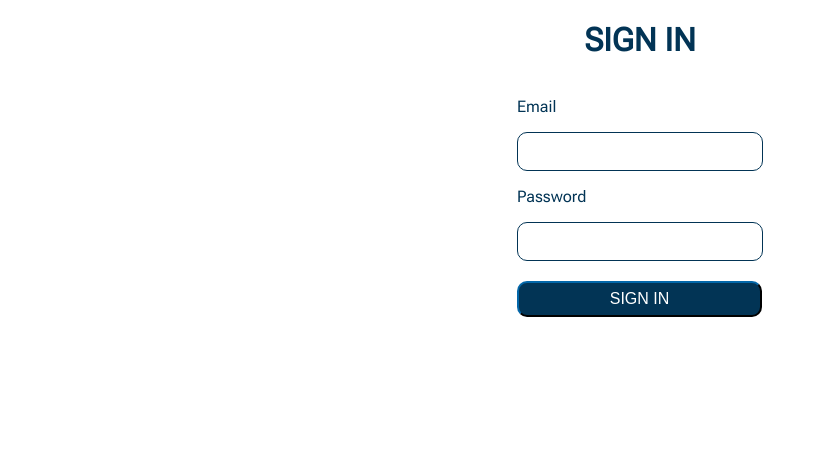
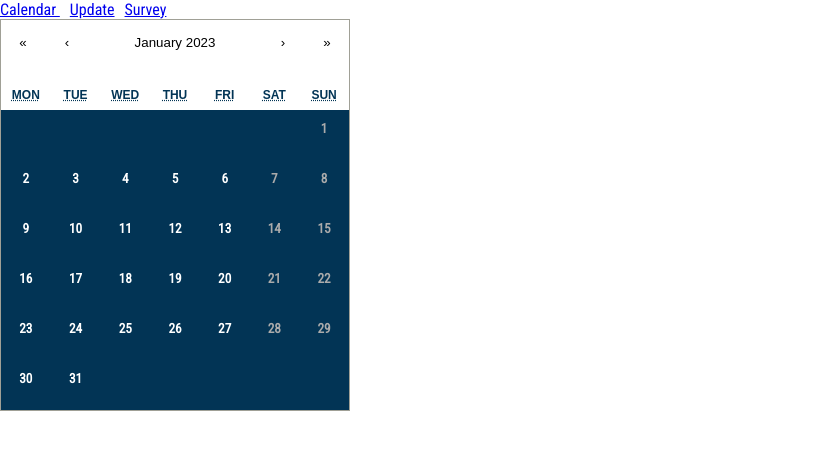
Before and after one commit to chrismok17/ISSP-BCIT-BSN, a React (Create React App) app in the folder client/: page / in a window 1280 px wide. Shown: the top 450 px of the page, without its empty margins (0-826 px from the left). Built offline with nearby package versions, Linux system fonts and the light colour scheme.

Commit message:
update calendar for open lab changes

```diff
--- a/client/src/App.css
+++ b/client/src/App.css
@@ -45,8 +45,12 @@
 }
 .react-calendar__month-view__days {
   min-height: 300px;
-/*background-color: #023455;  sets blue for every day */
+  background-color: #023455;
 }
+
+/* .react-calendar__month-view__days__day:hover abbr {
+  color: #023455;
+} */
 
 .react-calendar__tile {
   display: flex;
@@ -55,3 +59,11 @@
   align-items: center;
   color: white;
 }
+
+/* .react-calendar__navigation button.react-calendar__navigation__label {
+  pointer-events: none;
+} */
+
+nav a {
+  margin-right: 10px;
+}
--- a/client/src/App.js
+++ b/client/src/App.js
@@ -6,7 +6,7 @@ import './App.css';
 import { Routes, Route, Link } from "react-router-dom";
 import CalendarPage from './containers/Calendar';
 import DataForm from './containers/DataForm';
-
+import SurveyPage from './containers/SurveyPage';
 
 
 // function setToken(userToken) {
@@ -25,18 +25,20 @@ function App() {
   const [value, onChange] = useState(new Date())
   const [ popUpOpen, setPopUpOpen] = useState(false)
   // const [token, setToken] = useState();
-  if (!token) {
-    return <Login setToken={setToken} />
-  }
+  // if (!token) {
+  //   return <Login setToken={setToken} />
+  // }
 
   return (
     <>
       <nav>
         <Link to="/">Calendar </Link>
         <Link to="/update">Update</Link>
+        <Link to="/survey">Survey</Link>
       </nav>
       <Routes>
         <Route index element={< CalendarPage />} />
+        <Route path="/survey" element={<SurveyPage />} />
         <Route path="/update" element={<DataForm />} />
       </Routes>
     </>
--- a/client/src/components/FormRow.js
+++ b/client/src/components/FormRow.js
@@ -6,6 +6,8 @@ export default function FormRow ({ formNumber, forms, setForms }) {
     newForms[formNumber] = {...newForms[formNumber], [field]: value }
     setForms(newForms)
   }
+
+  console.log('formstate is ', forms)
 
   return (
     <form className="data-form">
--- a/client/src/components/PopUp.js
+++ b/client/src/components/PopUp.js
@@ -1,9 +1,19 @@
-import React, { useContext }from "react";
+import React, { useContext, useState } from "react";
 import "./popup.css"
 import { GlobalContext } from "../context";
+import FormRow from './FormRow'
 
 export default function PopUp () {
   const context = useContext(GlobalContext)
+
+  const [editFormVisible, setEditFormVisible] = useState(false)
+  const [formState, setFormState] = useState(context.state.selectedDay)
+
+  function handleFinishEditing () {
+    console.log('no more editing')
+    setEditFormVisible(false)
+  }
+
   if (context.state.popupOpen) {
     return (
       <div className="popup">
@@ -16,6 +26,19 @@ export default function PopUp () {
             <div>Room Number: {data['room-number']}</div>
           </div>
         ))}
+        {context.state.isAdmin && !editFormVisible && (
+          <button onClick={() => setEditFormVisible(true)}>edit</button>
+        )}
+        {editFormVisible && (
+          <>
+            <FormRow
+              setForms={setFormState}
+              forms={formState.length > 0 ? formState : context.state.selectedDay}
+              formNumber={0}
+            />
+            <button onClick={handleFinishEditing}>finish editing</button>
+          </>
+        )}
       </div>
     )
   }
--- a/client/src/containers/Calendar.js
+++ b/client/src/containers/Calendar.js
@@ -8,40 +8,54 @@ import { dummyData } from '../dummydata';
 
 export default function CalendarPage() {
   const Context = useContext(GlobalContext);
-  const [value, onChange] = useState(new Date())
+  const [month, setMonth] = useState(new Date())
   const [ filteredSheetData, setFilteredSheetData ] = useState([])
   const matchedDates = useRef({})
 
   useEffect(() => {
+    // calendar month button is buggy. this prevents it from being used
+    const calendarMonthLabel = document.querySelector('.react-calendar__navigation button.react-calendar__navigation__label')
+    calendarMonthLabel.setAttribute('tabindex', -1)
+    calendarMonthLabel.style.pointerEvents = 'none'
+  }, [])
+
+  useEffect(() => {
     if (dummyData.length > 0) {
       setFilteredSheetData(dummyData.filter((openLab) => {
-        return new Date(openLab.date).getMonth() === value.getMonth()
+        return new Date(openLab.date).getUTCMonth() === month.getMonth()
       }))
     }
     // eslint-disable-next-line
-  }, [dummyData])
+  }, [dummyData, month])
+
+  function handleActiveStartDateChange ({ activeStartDate }) {
+    setMonth(activeStartDate)
+  }
 
   return (
     <div className="App">
       <Calendar
-        onChange={onChange}
-        value={value}
+        onActiveStartDateChange={handleActiveStartDateChange}
+        value={month}
         onClickDay={(date, event) => {
-          console.log("date, event", date, event)
-          console.log("matched dates", matchedDates)
           const selectedDay = matchedDates.current[date.toISOString()]
           if (selectedDay) {
             Context.setPopup(!Context.state.popupOpen)
             Context.setSelectedDay(selectedDay)
           }
         }}
-        tileContent={({ date, view }) =>{
+        showNeighboringMonth={false}
+        tileDisabled={({ activeStartDate, date, view }) => {
+          return date.getDay() === 0 || date.getDay() === 6
+        }}
+        tileContent={({ date, view }) => {
           let matchingDay = []
-          if (filteredSheetData.length > 0 && date.getMonth() === value.getMonth()) {
+          if (filteredSheetData.length > 0 && date.getMonth() === month.getMonth()) {
             matchingDay = filteredSheetData.filter((openLab) => {
-              return date.getDate() === new Date(openLab.date).getDate()
+              return date.getDate() === new Date(openLab.date).getUTCDate()
             })
             if (matchingDay.length > 0) {
+              // store matched dates for the month in an object to make looking up a clicked day faster
               matchedDates.current = {
                 ...matchedDates.current,
                 [date.toISOString()]: matchingDay
--- /dev/null
+++ b/client/src/containers/SurveyPage.js
@@ -0,0 +1,9 @@
+import "./surveyPage.css";
+
+export default function SurveyPage () {
+  return (
+    <div className="survey-page">
+      <iframe title="survey" src="https://example.com">  </iframe>
+    </div>
+  )
+}
--- /dev/null
+++ b/client/src/containers/surveyPage.css
@@ -0,0 +1,22 @@
+.survey-page {
+  position: relative;
+  max-width: 100%;
+  max-height: 100%;
+  padding-bottom: 56.25%;
+}
+
+.survey-page iframe {
+  position: absolute;
+  top: 0;
+  left: 0;
+  width: 100%;
+  height: 100%;
+  border: none;
+}
+
+@media screen and (max-width: 600px) {
+  .survey-page {
+    padding-bottom: unset;
+    height: 100vh;
+  }
+}
--- a/client/src/context/initialState.js
+++ b/client/src/context/initialState.js
@@ -1,5 +1,7 @@
 export const initialState = {
   popupOpen: false,
   sheetData: [],
-  selectedDay: []
+  selectedDay: [],
+  userData: { email: '', token: '' },
+  isAdmin: true
 }
--- a/client/src/dummydata.js
+++ b/client/src/dummydata.js
@@ -17,7 +17,7 @@ export const dummyData =
       "facilitator": "Michael"
   },
   {
-      "date": "2023-02-25",
+      "date": "2023-02-21",
       "room-number": "2632",
       "start-time": "10:30",
       "end-time": "13:30",
@@ -33,7 +33,7 @@ export const dummyData =
       "facilitator": "Marija"
   },
   {
-      "date": "2023-02-18",
+      "date": "2023-02-14",
       "room-number": "3020",
       "start-time": "10:30",
       "end-time": "13:30",
@@ -49,7 +49,7 @@ export const dummyData =
       "facilitator": "James"
   },
   {
-      "date": "2023-02-05",
+      "date": "2023-02-03",
       "room-number": "3020",
       "start-time": "10:30",
       "end-time": "13:30",
@@ -63,5 +63,13 @@ export const dummyData =
       "end-time": "13:30",
       "stat": false,
       "facilitator": "Jordan"
+  },
+  {
+    "date": "2023-03-01",
+    "room-number": "3020",
+    "start-time": "10:30",
+    "end-time": "14:20",
+    "stat": false,
+    "facilitator": "Kim"
   }
 ]
```
Also changed, not shown: 1 other file (tests, documents, lock files or other folders).
